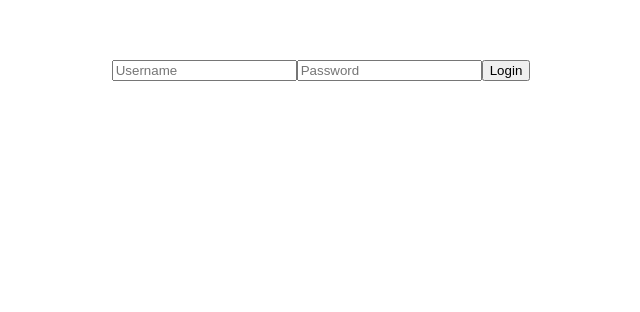
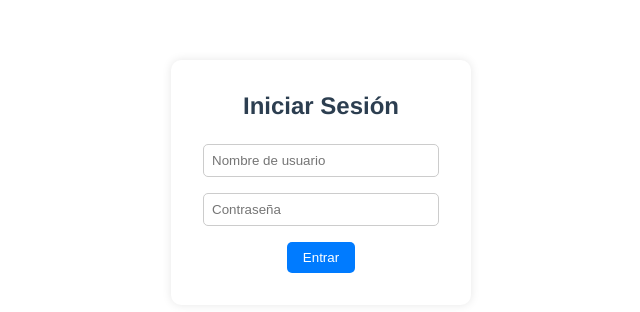
Before and after one commit to ChristopherPalloArias/frontend--RestApi, a Vue app: page / in a window 1280 px wide. Shown: the top 312 px of the page, without its empty margins (319-959 px from the left). Built offline with nearby package versions, Linux system fonts and the light colour scheme.

Commit message:
Fix Login.vue and Index.js

```diff
--- a/src/components/Login.vue
+++ b/src/components/Login.vue
@@ -1,9 +1,12 @@
 <template>
-  <form @submit.prevent="handleSubmit">
-    <input v-model="username" type="text" placeholder="Username" required />
-    <input v-model="password" type="password" placeholder="Password" required />
-    <button type="submit">Login</button>
-  </form>
+  <div class="login">
+    <form @submit.prevent="handleSubmit" class="login-form">
+      <h2>Iniciar Sesión</h2>
+      <input v-model="username" type="text" placeholder="Nombre de usuario" required />
+      <input v-model="password" type="password" placeholder="Contraseña" required />
+      <button type="submit">Entrar</button>
+    </form>
+  </div>
 </template>
 
 <script>
@@ -26,7 +29,8 @@ export default {
         });
         if (response.data.message === 'Login Successfully') {
           // Guardar estado de autenticación
-          localStorage.setItem('authenticated', true);
+          localStorage.setItem('authenticated', 'true');
+          console.log('Autenticación exitosa, redirigiendo a dashboard');
           // Redirigir al dashboard
           this.$router.push('/dashboard');
         } else {
@@ -41,5 +45,63 @@ export default {
 </script>
 
 <style scoped>
-/* Your styles here */
+* {
+  margin: 0;
+  padding: 0;
+  box-sizing: border-box;
+}
+
+html, body {
+  height: 100%;
+  font-family: Arial, sans-serif;
+}
+
+body {
+  display: flex;
+  justify-content: center;
+  align-items: center;
+  background: #f5f5f5;
+}
+
+.login {
+  display: flex;
+  justify-content: center;
+  align-items: center;
+  height: 100%;
+  width: 100%;
+}
+
+.login-form {
+  background: #fff;
+  padding: 2rem;
+  border-radius: 10px;
+  box-shadow: 0 0 10px rgba(0, 0, 0, 0.1);
+  text-align: center;
+  width: 300px;
+}
+
+.login-form h2 {
+  margin-bottom: 1.5rem;
+}
+
+.login-form input {
+  width: 100%;
+  padding: 0.5rem;
+  margin-bottom: 1rem;
+  border: 1px solid #ccc;
+  border-radius: 5px;
+}
+
+.login-form button {
+  padding: 0.5rem 1rem;
+  background: #007bff;
+  color: white;
+  border: none;
+  border-radius: 5px;
+  cursor: pointer;
+}
+
+.login-form button:hover {
+  background: #0056b3;
+}
 </style>
--- a/src/router/index.js
+++ b/src/router/index.js
@@ -25,16 +25,17 @@ const router = new Router({
 // Guardia global de navegación
 router.beforeEach((to, from, next) => {
   const authenticated = localStorage.getItem('authenticated');
+  console.log('Navegando a:', to.name);
+  console.log('Autenticado:', authenticated);
 
   if (to.matched.some(record => record.meta.requiresAuth)) {
-    // Si la ruta requiere autenticación y no está autenticado, redirige al login
     if (!authenticated) {
+      console.log('No autenticado, redirigiendo a login');
       next({ name: 'login' });
     } else {
       next();
     }
   } else {
-    // Si la ruta no requiere autenticación, continúa
     next();
   }
 });
```
